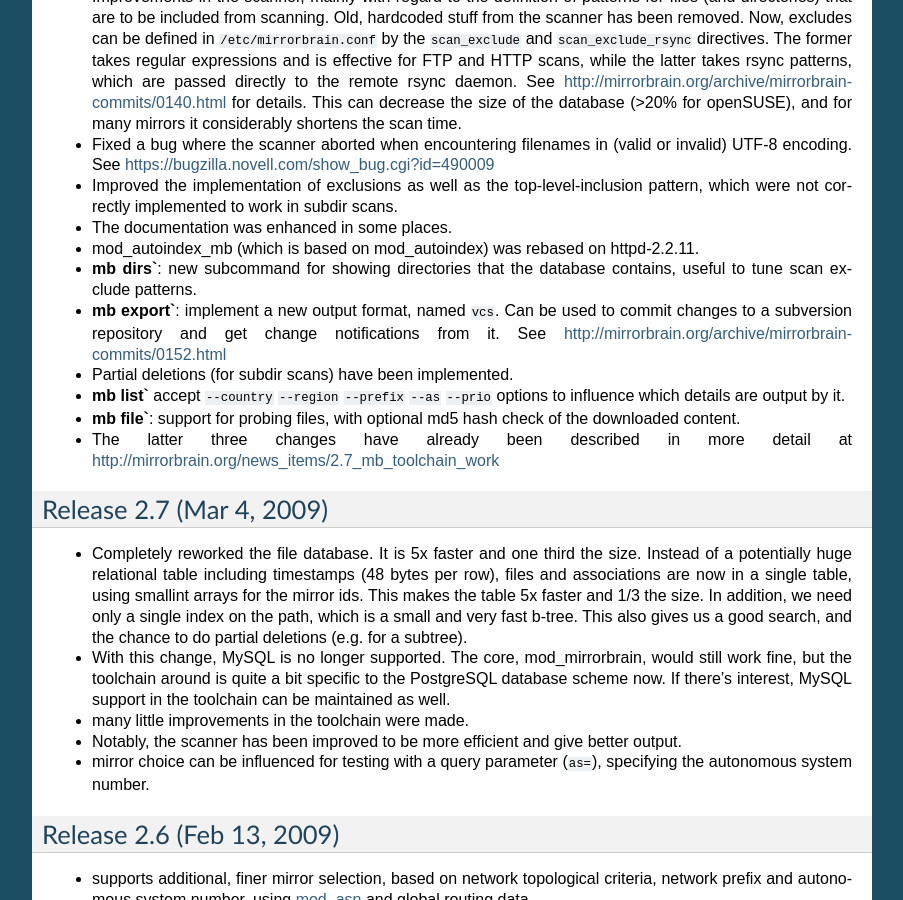
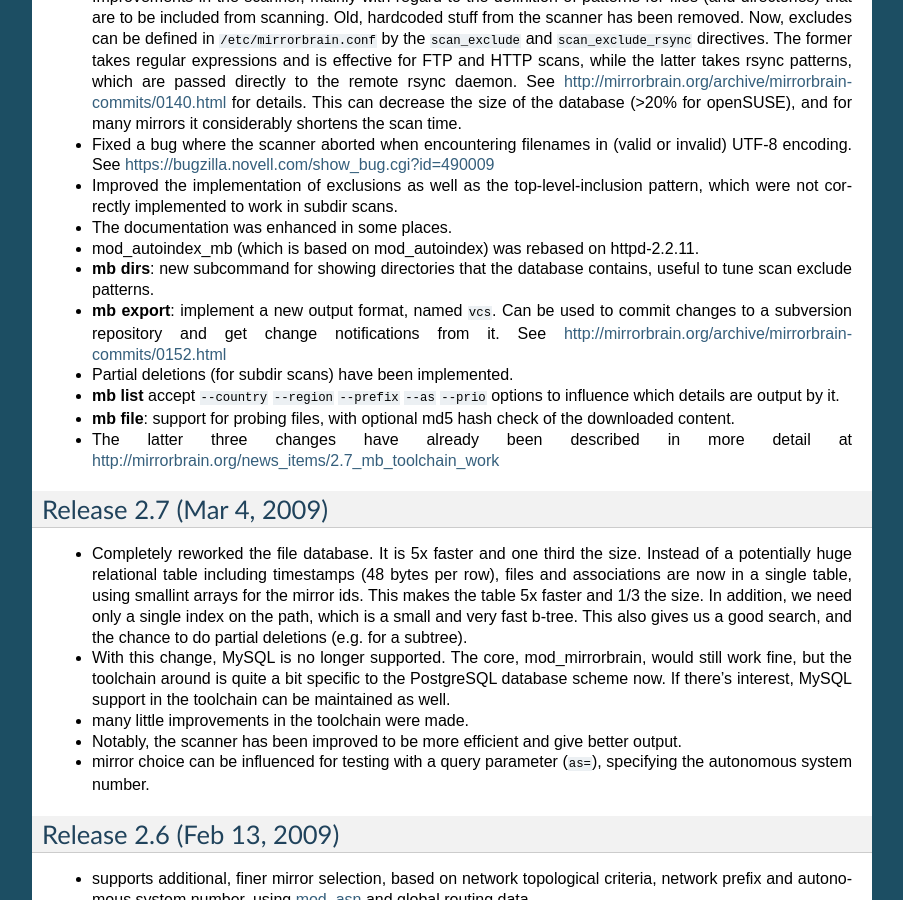
Before and after one commit to hayalci/mirrorbrain, a Sphinx documentation site: the page built from docs/changes.rst, in a window 1280 px wide and 900 px high, scrolled down 7887 px. Shown: the whole window, without its empty margins (198-1101 px from the left). Built offline with Sphinx 7.4.7, drawn with Linux system fonts in a browser that asks for light colours.

```diff
--- a/docs/changes.rst
+++ b/docs/changes.rst
@@ -598,15 +598,15 @@ Release 2.8 (Mar 31, 2009)
   pattern, which were not correctly implemented to work in subdir scans.
 * The documentation was enhanced in some places.
 * mod_autoindex_mb (which is based on mod_autoindex) was rebased on httpd-2.2.11.
-* :program:`mb dirs``: new subcommand for showing directories that the database contains,
+* :program:`mb dirs`: new subcommand for showing directories that the database contains,
   useful to tune scan exclude patterns.
-* :program:`mb export``: implement a new output format, named ``vcs``. Can be used to commit
+* :program:`mb export`: implement a new output format, named ``vcs``. Can be used to commit
   changes to a subversion repository and get change notifications from it. See
   http://mirrorbrain.org/archive/mirrorbrain-commits/0152.html
 * Partial deletions (for subdir scans) have been implemented.
-* :program:`mb list`` accept ``--country`` ``--region`` ``--prefix`` ``--as``
+* :program:`mb list` accept ``--country`` ``--region`` ``--prefix`` ``--as``
   ``--prio`` options to influence which details are output by it.
-* :program:`mb file``: support for probing files, with optional md5 hash check of the
+* :program:`mb file`: support for probing files, with optional md5 hash check of the
   downloaded content.
 * The latter three changes have already been described in more detail at
   http://mirrorbrain.org/news_items/2.7_mb_toolchain_work
```
